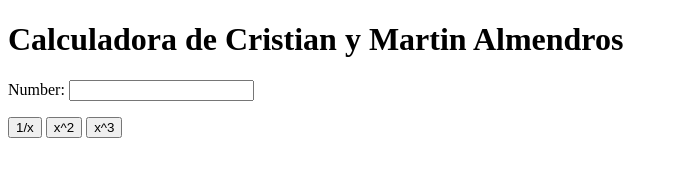
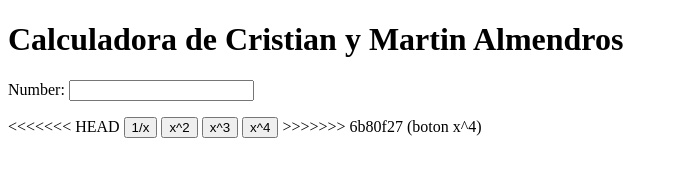
Before and after one commit to cma0017/my_calculator_2, a plain HTML site: page index.html in a window 1280 px wide. Shown: the whole page, without its empty margins (0-678 px from the left). Drawn offline with Linux system fonts and the light colour scheme.

Commit message:
boton x^4

```diff
--- a/index.html
+++ b/index.html
@@ -9,9 +9,12 @@
 		Number:
 		<input type="text" id="n1">
 		<p>
+<<<<<<< HEAD
                        <button onclick="inverse()"> 1/x </button>
 		       <button onclick="square()"> x^2 </button>
                        <button onclick="cube()"> x^3 </button>
+		       <button onclick="power_4()"> x^4</button>
+>>>>>>> 6b80f27 (boton x^4)
 		</p>
 		<script type="text/javascript">
 			function cube() {
@@ -19,6 +22,7 @@
 				num.value = Math.pow(num.value, 3);
 			}
 
+<<<<<<< HEAD
                         function square() {
 				var num = document.getElementById("n1");
 				num.value = Math.pow(num.value, 2);
@@ -28,6 +32,12 @@
 				num.value = 1/num.value;
 			}
 
+=======
+			function power_4() {
+				var num = document.getElementById("n1");
+				num.value = Math.pow(num.value, 4);
+			}
+>>>>>>> 6b80f27 (boton x^4)
 		</script>
 	</body>
 </html>
```
